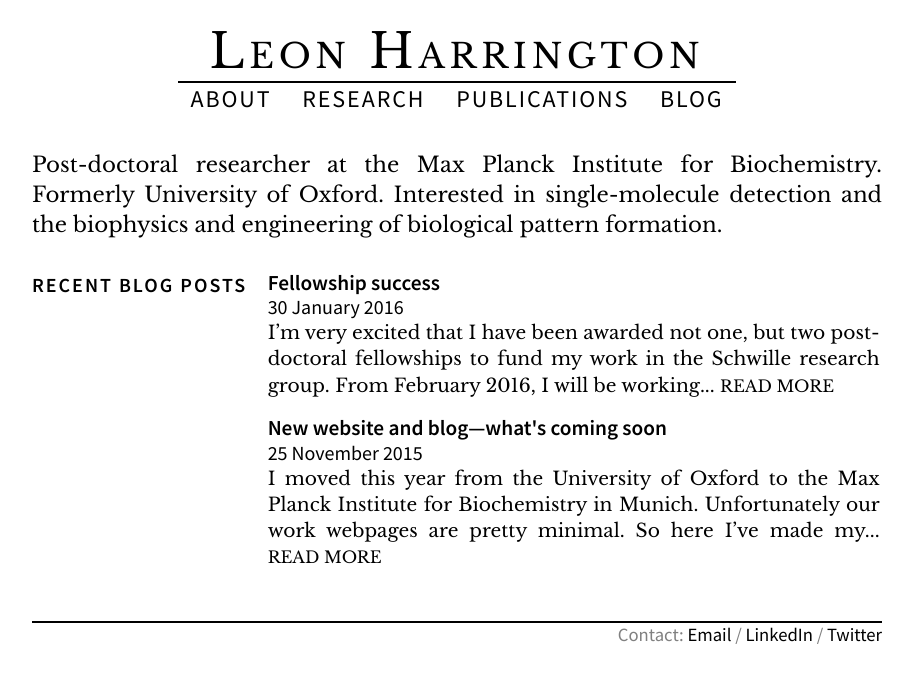
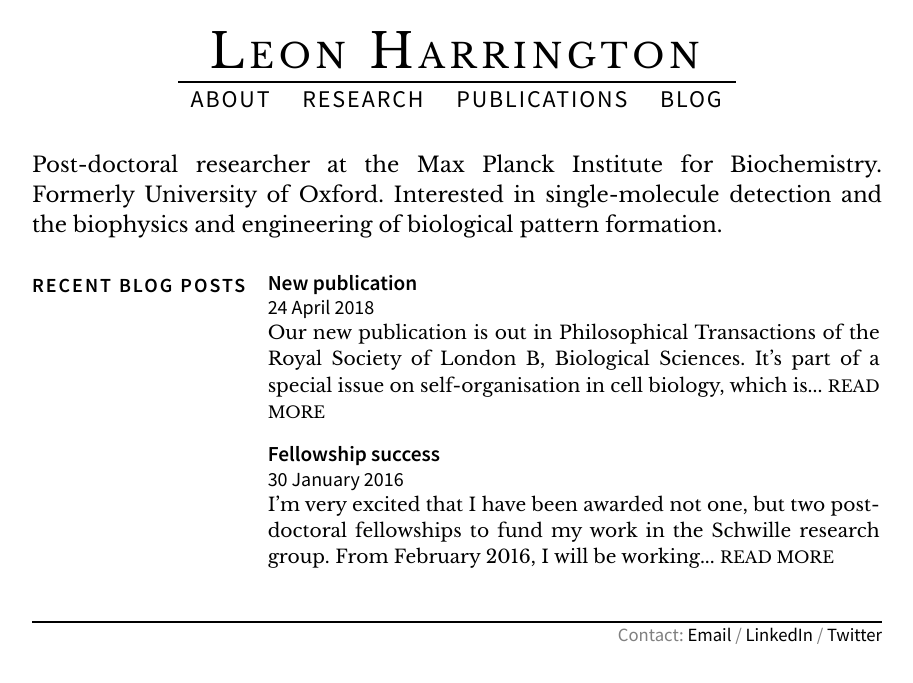
Before and after one commit to leonharrington/leonharrington.github.io, a Jekyll site: the page built from index.html, in a window 1280 px wide. Shown: the top 683 px of the page, without its empty margins (183-1096 px from the left). Built offline with Jekyll 4.4.1, drawn with Linux system fonts in a browser that asks for light colours; nearby versions of some CDN libraries.

Commit message:
New publication blog postand couple of https updates to URLs

```diff
--- /dev/null
+++ b/_posts/2018-04-24-new-pub.markdown
@@ -0,0 +1,17 @@
+---
+layout: post
+title: "New publication"
+date: 2018-04-24 21:00:00
+comments: true
+---
+Our new publication is out in [Philosophical Transactions of the Royal Society of London B, Biological Sciences](https://dx.doi.org/10.1098/rstb.2017.0104).
+
+It's part of a special issue on self-organisation in cell biology, which is worth a read in [its entirety](http://rstb.royalsocietypublishing.org/content/373/1747).
+
+{% include figure.html img="phil-trans-cover.png" caption="Theme issue ‘Self-organization in cell biology’ compiled and edited by Timo Betz and Roland Wedlich-Söldner" url="http://rstb.royalsocietypublishing.org/content/373/1747" title="Journal cover of the theme issue 'Self-organization in cell biology'" %}
+
+In our contribution to the issue we describe two different engineering strategies for understanding protein pattern formation from the perspective of the most studied model system, MinCDE. We start by describing some new experimental data that exemplify a conventional reverse engineering strategy based on in vitro reconstitution.
+
+The rest of the paper then introduces the concept of forward engineering---testing hypotheses by building experimental models. This approach is perhaps most common in physics, where it is common to construct (often highly elaborate and costly!) experiments to test theories. In biology however, it has only recently begun to be adopted by the pioneering groups in synthetic biology. Due to the 'fuzziness' of biology, it's still very difficult to do, but the benefits are clear.
+
+We consider how such an approach could help us understand protein pattern formation better, and argue that tackling such problems from both directions, whereby reverse and forward engineering feed into each other in a virtuous cycle, is the most efficient way to gain further insight.
--- a/about/index.html
+++ b/about/index.html
@@ -25,7 +25,7 @@ title: About
     <h2>2007&ndash;2012</h2>
     <p class="small-left">DPhil Chemical Biology with <a href="http://bayley.chem.ox.ac.uk/" target="_blank">Prof Hagan Bayley</a>, <a href="http://www.chem.ox.ac.uk/" target="_blank">University of Oxford</a></p>
     <h2>2003&ndash;2007</h2>
-    <p class="small-left">MChem Chemistry, <a href="http://www.sjc.ox.ac.uk/" target="_blank">St John's College, Oxford</a></p>
+    <p class="small-left">MChem Chemistry, <a href="https://www.sjc.ox.ac.uk/" target="_blank">St John's College, Oxford</a></p>
         </div>
 
     <p>You can find further information and get in touch through the following links:</p>
@@ -34,7 +34,7 @@ title: About
         <li><i class="fa fa-google fa-fw"></i>
         <a href="https://scholar.google.co.uk/citations?user=WiUcIZkAAAAJ&hl=en" title="Google Scholar profile" target="_blank">Google Scholar</a></li>
         <li><a href="http://orcid.org" target="_blank"><img style="width: 1em; height: 1em; margin: 0 3.05px; vertical-align: middle;" src="{{ site.baseurl }}/images/orcid.png" alt="ORCiD profile" /></a>
-        <a href="http://orcid.org/0000-0002-6781-2367" title="ORCiD profile" target="_blank">http://orcid.org/0000-0002-6781-2367</a></li>
+        <a href="https://orcid.org/0000-0002-6781-2367" title="ORCiD profile" target="_blank">http://orcid.org/0000-0002-6781-2367</a></li>
         <li><i class="fa fa-linkedin fa-fw"></i>
             <a href="https://de.linkedin.com/in/leonharrington" title="LinkedIn profile" target="_blank">LinkedIn</a></li>
         <li><i class="fa fa-twitter fa-fw"></i>
--- a/publications/index.html
+++ b/publications/index.html
@@ -18,8 +18,17 @@ title: Publications
 </div>
 
 <div class="biblio">
+    <p class="cite">Kretschmer S, Harrington L, Schwille P (2018) Reverse and forward engineering protein pattern formation. <em>Philos Trans R Soc Lond B Biol Sci</em> 373(1747)</p>
+        <h2 class="bib"><a href="https://dx.doi.org/10.1098/rstb.2017.0104" title="View on publisher's site" target="_blank">doi:10.1098/rstb.2017.0104</a>
+        <!--    /
+            <a href="" class="abs_tog">Show abstract</a>
+        -->    </h2>
+        <div class="abstract">
+            <p>Living systems employ protein pattern formation to regulate important life processes in space and time. Although pattern-forming protein networks have been identified in various prokaryotes and eukaryotes, their systematic experimental characterization is challenging owing to the complex environment of living cells. In turn, cell-free systems are ideally suited for this goal, as they offer defined molecular environments that can be precisely controlled and manipulated. Towards revealing the molecular basis of protein pattern formation, we outline two complementary approaches: the biochemical reverse engineering of reconstituted networks and the de novo design, or forward engineering, of artificial self-organizing systems. We first illustrate the reverse engineering approach by the example of the Escherichia coli Min system, a model system for protein self-organization based on the reversible and energy-dependent interaction of the ATPase MinD and its activating protein MinE with a lipid membrane. By reconstituting MinE mutants impaired in ATPase stimulation, we demonstrate how large-scale Min protein patterns are modulated by MinE activity and concentration. We then provide a perspective on the de novo design of self-organizing protein networks. Tightly integrated reverse and forward engineering approaches will be key to understanding and engineering the intriguing phenomenon of protein pattern formation.</p>
+            </div>
+
     <p class="cite">Harrington L, Alexander LT, Knapp S, Bayley H (2015) Pim Kinase Inhibitors Evaluated with a Single-Molecule Engineered Nanopore Sensor. <em>Angew Chem Int Ed Engl</em> 54(28):8154</p>
-        <h2 class="bib"><a href="http://dx.doi.org/10.1002/anie.201503141" title="View on publisher's site" target="_blank">doi:10.1002/anie.201503141</a>
+        <h2 class="bib"><a href="https://dx.doi.org/10.1002/anie.201503141" title="View on publisher's site" target="_blank">doi:10.1002/anie.201503141</a>
         <!--    /
             <a href="" class="abs_tog">Show abstract</a>
         -->    </h2>
@@ -28,7 +37,7 @@ title: Publications
             </div>
 
     <p class="cite">Harrington L, Cheley S, Alexander LT, Knapp S, Bayley H (2013) Stochastic detection of Pim protein kinases reveals electrostatically enhanced association of a peptide substrate. <em>Proc Natl Acad Sci U S A</em> 110(47):E4417</p>
-    <h2 class="bib"><a href="http://dx.doi.org/10.1073/pnas.1312739110" title="View on publisher's site" target="_blank">doi:10.1073/pnas.1312739110</a>
+    <h2 class="bib"><a href="https://dx.doi.org/10.1073/pnas.1312739110" title="View on publisher's site" target="_blank">doi:10.1073/pnas.1312739110</a>
         <!--    /
             <a href="" class="abs_tog">Show abstract</a>
         -->    </h2>
@@ -37,7 +46,7 @@ title: Publications
             </div>
 
     <p class="cite">Kong L, Harrington L, Li Q, Cheley S, Davis BG, Bayley H (2013) Single-molecule interrogation of a bacterial sugar transporter allows the discovery of an extracellular inhibitor. <em>Nat Chem</em> 5(8):651</p>
-    <h2 class="bib"><a href="http://dx.doi.org/10.1038/nchem.1695" title="View on publisher's site" target="_blank">doi:10.1038/nchem.1695</a>
+    <h2 class="bib"><a href="https://dx.doi.org/10.1038/nchem.1695" title="View on publisher's site" target="_blank">doi:10.1038/nchem.1695</a>
         <!--    /
             <a href="" class="abs_tog">Show abstract</a>
         -->    </h2>
@@ -46,7 +55,7 @@ title: Publications
             </div>
 
     <p class="cite">Bayley H, Cheley S, Harrington L, Syeda R (2009) Wrestling with native chemical ligation. <em>ACS Chem Biol</em> 4(12):983</p>
-    <h2 class="bib"><a href="http://dx.doi.org/10.1021/cb900304p" title="View on publisher's site" target="_blank">doi:10.1021/cb900304p</a>
+    <h2 class="bib"><a href="https://dx.doi.org/10.1021/cb900304p" title="View on publisher's site" target="_blank">doi:10.1021/cb900304p</a>
         <!--    /
             <a href="" class="abs_tog">Show abstract</a>
         -->    </h2>
```
Also changed, not shown: images/phil-trans-cover.png (added).
